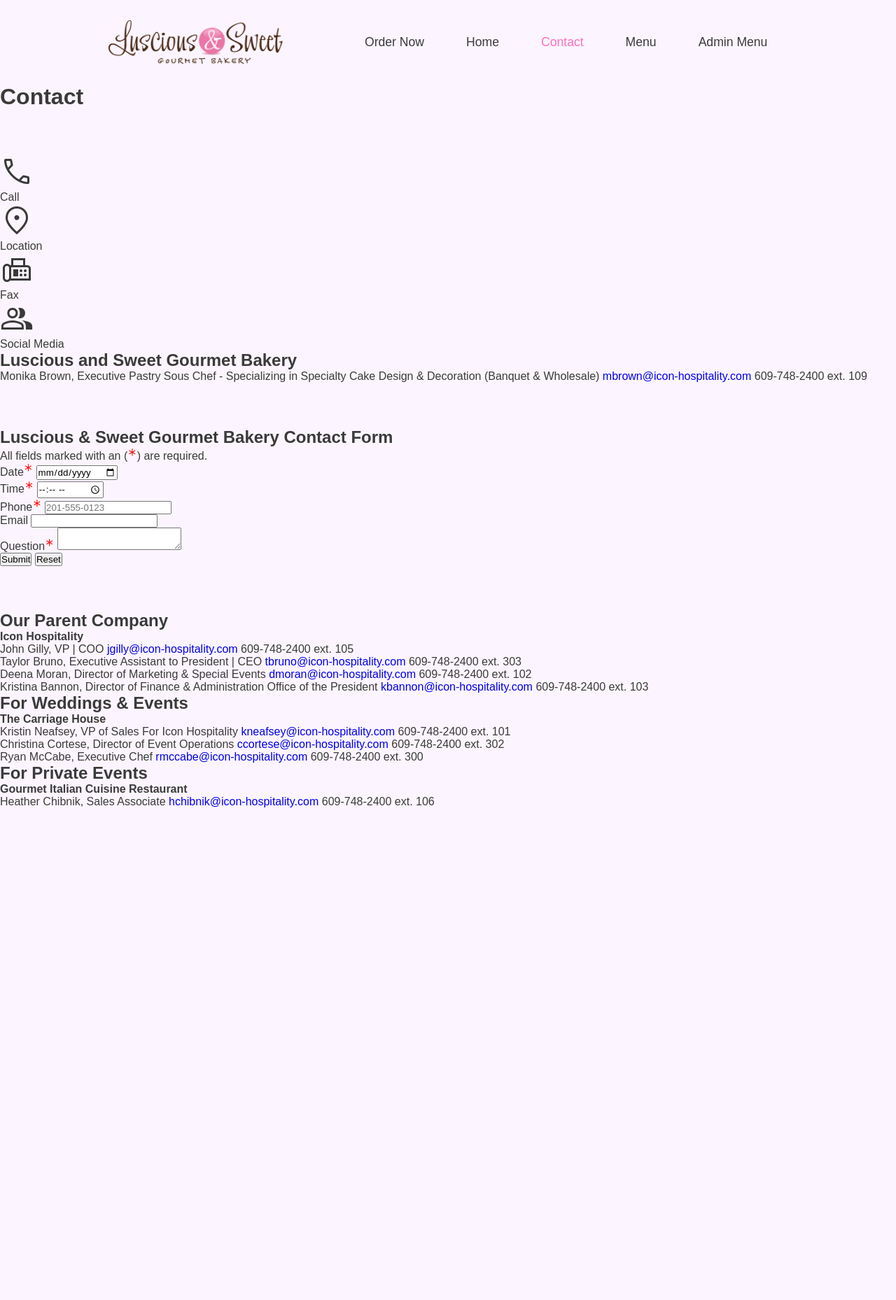
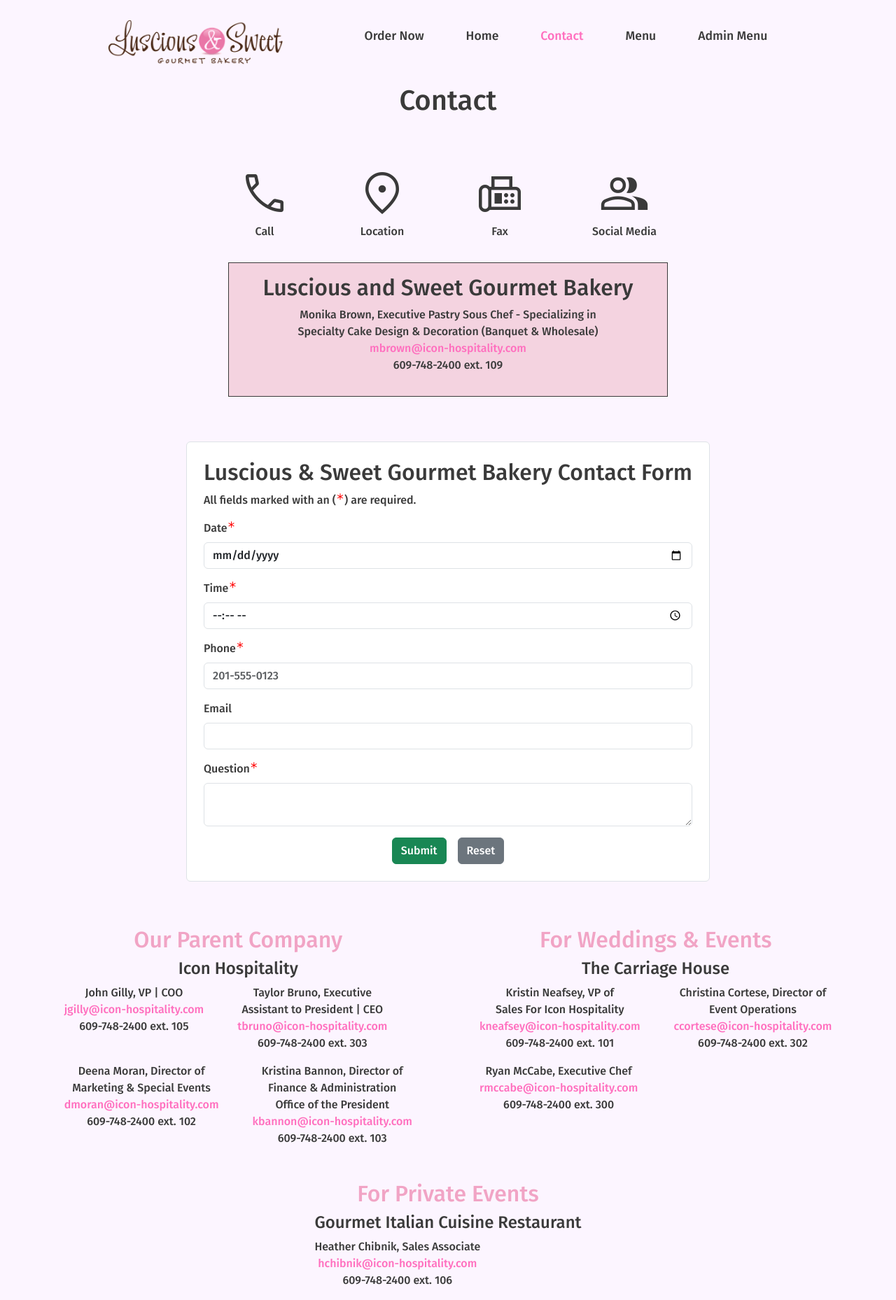
Before and after one commit to Veloric/2023FASE, a Flask app: page /contact in a window 1280 px wide. Shown: the whole page at 70% size. Before the commit the page ends 1154 px from the top, so only its background shows below. Run offline with Flask 3, Linux system fonts and the light colour scheme.

Commit message:
Updated CSS in contact.html and other CSS formats in html files

```diff
--- a/static/loginstyle.css
+++ b/static/loginstyle.css
@@ -1,3 +1,5 @@
+@import url('https://fonts.googleapis.com/css2?family=Fira+Sans:wght@500;700&display=swap');
+
 *{
   margin: 0;
   padding: 0;
--- a/static/script.js
+++ /dev/null
@@ -1 +0,0 @@
-console.log("Test"); // For testing purposes only
--- a/static/slideshow.css
+++ b/static/slideshow.css
@@ -1,3 +1,5 @@
+@import url('https://fonts.googleapis.com/css2?family=Fira+Sans:wght@500;700&display=swap');
+
 * {box-sizing:border-box}
 
 /* Slideshow container */
--- a/static/style.css
+++ b/static/style.css
@@ -1,9 +1,11 @@
+@import url('https://fonts.googleapis.com/css2?family=Fira+Sans:wght@500;700&display=swap');
+
 *{
     margin: 0;
     padding: 0;
     box-sizing: border-box;
     font-family: 'Fira Sans', sans-serif;
-    text-decoration: none;
+    text-decoration: none !important;
     list-style: none;
 }
 :root{
@@ -82,17 +84,84 @@ header{
     cursor: pointer;
     z-index: 1001;
 }
+
 /* CSS for contact.html */
-.contact-container {
+.contact-container, .contact-container-row, .contact-i {
     display: flex;
     flex-direction: column;
+    align-items: center;
+}
+
+.contact-container, .contact-bottom {
     gap: 4rem;
 }
+
+.contact-top-row-one {
+    display: flex;
+    gap: 6rem;
+    padding-bottom: 2rem;
+}
+
+.contact-top-row-two {
+    background-color: #f4d3e0;
+    display: flex;
+    flex-direction: column;
+    padding: 1rem 3rem;
+    border: var(--text-color) 1px solid;
+}
+
+.contact-middle {
+    width: 47rem;
+}
+
+.contact-form {
+    background-color: #fff;
+    padding: 1.5rem;
+    border-radius: 0.375rem;
+    border: #dee2e6 1px solid;
+}
+
+.contact-bottom {
+    display: flex;
+    flex-direction: column;
+    gap: 2rem;
+}
+
+.contact-bottom-row {
+    display: flex;
+    justify-content: center;
+    gap: 6rem;
+}
+
+.contact-details-row {
+    display: flex;
+    gap: 3rem;
+}
+
+.contact-form-buttons {
+    display: flex;
+    justify-content: center;
+    gap: 1rem;
+}
+
+.contact-text-centered {
+    text-align: center;
+}
+
+#contact-icons {
+    font-size: 4.5rem;
+}
+
+.mail-to-links {
+    color: var(--main-color)
+}
+
+.contact-headings {
+    color: #f1a4c5;
+}
+
 .red-asterisk {
     color: red;
-}
-#contact-icons {
-    font-size: 3rem;
 }
 
 /*---------------------------------- CSS for order.html -------------------------------------*/
--- a/templates/addMenu.html
+++ b/templates/addMenu.html
@@ -5,15 +5,12 @@
         <meta charset="utf-8">
         <meta name="viewport" content="width=device-width, initial-scale=1">
         <title>Luscious and Sweet Gourmet Bakery Menu</title>
+        <link href="https://cdn.jsdelivr.net/npm/bootstrap@5.3.2/dist/css/bootstrap.min.css" rel="stylesheet" integrity="sha384-T3c6CoIi6uLrA9TneNEoa7RxnatzjcDSCmG1MXxSR1GAsXEV/Dwwykc2MPK8M2HN" crossorigin="anonymous">
         <link rel="stylesheet" href="{{ url_for('static', filename='style.css') }}">
         <link rel="stylesheet" href="https://cdn.jsdelivr.net/npm/remixicon@3.5.0/fonts/remixicon.css">
         <link rel="stylesheet" href="https://fonts.googleapis.com/css2?family=Material+Symbols+Outlined:opsz,wght,FILL,GRAD@20..48,100..700,0..1,-50..200">
-
         <script src="{{ url_for('static', filename='activetab.js') }}" defer></script>
         <script src="{{ url_for('static', filename='adminMenu.js') }}" defer></script>
-
-        <link href="https://cdn.jsdelivr.net/npm/bootstrap@5.3.2/dist/css/bootstrap.min.css" rel="stylesheet" integrity="sha384-T3c6CoIi6uLrA9TneNEoa7RxnatzjcDSCmG1MXxSR1GAsXEV/Dwwykc2MPK8M2HN" crossorigin="anonymous">
-
     </head>
     <body>
         {{ navbar() }}
--- a/templates/contact.html
+++ b/templates/contact.html
@@ -5,6 +5,7 @@
         <meta charset="utf-8">
         <meta name="viewport" content="width=device-width, initial-scale=1">
         <title>Luscious and Sweet Gourmet Bakery Contact Form</title>
+        <link href="https://cdn.jsdelivr.net/npm/bootstrap@5.3.2/dist/css/bootstrap.min.css" rel="stylesheet" integrity="sha384-T3c6CoIi6uLrA9TneNEoa7RxnatzjcDSCmG1MXxSR1GAsXEV/Dwwykc2MPK8M2HN" crossorigin="anonymous">
         <link rel="stylesheet" href="{{ url_for('static', filename='style.css') }}">
         <link rel="stylesheet" href="https://cdn.jsdelivr.net/npm/remixicon@3.5.0/fonts/remixicon.css">
         <link rel="stylesheet" href="https://fonts.googleapis.com/css2?family=Material+Symbols+Outlined:opsz,wght,FILL,GRAD@20..48,100..700,0..1,-50..200">
@@ -18,86 +19,105 @@
         <div class="contact-container">
             <h1>Contact</h1>
 
-            <div class="contact-top">
+            <!-- Top -->
+            <div class="contact-container-row">
                 <div class="contact-top-row-one">
-                    <div>
+                    <div class="contact-i">
                         <div><span id="contact-icons" class="material-symbols-outlined">call</span></div>
                         <div>Call</div>
                     </div>
-                    <div>
+                    <div class="contact-i">
                         <div><span id="contact-icons" class="material-symbols-outlined">location_on</span></div>
                         <div>Location</div>
                     </div>
-                    <div>
+                    <div class="contact-i">
                         <div><span id="contact-icons" class="material-symbols-outlined">fax</span></div>
                         <div>Fax</div>
                     </div>
-                    <div>
+                    <div class="contact-i">
                         <div><span id="contact-icons" class="material-symbols-outlined">group</span></div>
                         <div>Social Media</div>
                     </div>
                 </div>
-                <div class="contact-top-row-two">
+                <div class="contact-top-row-two contact-text-centered">
                     <h2>Luscious and Sweet Gourmet Bakery</h2>
-                    <p>Monika Brown, Executive Pastry Sous Chef - Specializing in Specialty Cake Design & Decoration (Banquet & Wholesale) <a href="mailto:mbrown@icon-hospitality.com">mbrown@icon-hospitality.com</a> 609-748-2400 ext. 109</p>
+                    <p>Monika Brown, Executive Pastry Sous Chef - Specializing in<br>Specialty Cake Design & Decoration (Banquet & Wholesale)<br><a href="mailto:mbrown@icon-hospitality.com" class="mail-to-links">mbrown@icon-hospitality.com</a><br>609-748-2400 ext. 109</p>
                 </div>
             </div>
 
-            <div class="contact-middle">
-                <form action="{{ url_for('contact') }}" method="POST" autocomplete="off" id="contactForm">
+            <!-- Middle -->
+            <div class="contact-container-row contact-middle">
+                <form action="{{ url_for('contact') }}" method="POST" autocomplete="off" id="contactForm" class="contact-form">
                     <h2>Luscious & Sweet Gourmet Bakery Contact Form</h2>
                     <p>All fields marked with an (<sup><i class="ri-asterisk red-asterisk"></i></sup>) are required.</p>
 
-                    <div class="contact-form-row">
-                        <label for="date">Date<sup><i class="ri-asterisk red-asterisk"></i></sup></label>
-                        <input type="date" id="date" name="date" required>
+                    <div class="contact-form-row mb-3">
+                        <label for="date" class="form-label">Date<sup><i class="ri-asterisk red-asterisk"></i></sup></label>
+                        <input type="date" id="date" class="form-control" name="date" required>
                     </div>
 
-                    <div class="contact-form-row">
-                        <label for="time">Time<sup><i class="ri-asterisk red-asterisk"></i></sup></label>
-                        <input type="time" id="time" name="time" required>
+                    <div class="contact-form-row mb-3">
+                        <label for="time" class="form-label">Time<sup><i class="ri-asterisk red-asterisk"></i></sup></label>
+                        <input type="time" id="time" class="form-control" name="time" required>
                     </div>
-                    <div class="contact-form-row">
-                        <label for="phone">Phone<sup><i class="ri-asterisk red-asterisk"></i></sup></label>
-                        <input type="tel" id="phone" name="phone" pattern="[0-9]{3}-[0-9]{3}-[0-9]{4}" placeholder="201-555-0123" required> <!-- Pattern doesn't validate international phone numbers -->
+                    <div class="contact-form-row mb-3">
+                        <label for="phone" class="form-label">Phone<sup><i class="ri-asterisk red-asterisk"></i></sup></label>
+                        <input type="tel" id="phone" class="form-control" name="phone" pattern="[0-9]{3}-[0-9]{3}-[0-9]{4}" placeholder="201-555-0123" required> <!-- Pattern doesn't validate international phone numbers -->
                     </div>
 
-                    <div class="contact-form-row">
-                        <label for="email">Email</label>
-                        <input type="email" id="email" name="email">
+                    <div class="contact-form-row mb-3">
+                        <label for="email" class="form-label">Email</label>
+                        <input type="email" id="email" class="form-control" name="email">
                     </div>
-                    <div class="contact-form-row">
-                        <label for="question">Question<sup><i class="ri-asterisk red-asterisk"></i></sup></label>
-                        <textarea id="question" name="question" minlength="5" maxlength="200" required></textarea>
+                    <div class="contact-form-row mb-3">
+                        <label for="question" class="form-label">Question<sup><i class="ri-asterisk red-asterisk"></i></sup></label>
+                        <textarea id="question" name="question" minlength="5" maxlength="200" class="form-control" required></textarea>
                     </div>
 
                     <p>{{msg}}</p>
 
                     <div class="contact-form-buttons">
-                        <button type="submit" value="submitContact">Submit</button>
-                        <button type="reset" id="resetBtn">Reset</button>
+                        <button type="submit" class="btn btn-success" value="submitContact">Submit</button>
+                        <button type="reset" id="resetBtn" class="btn btn-secondary">Reset</button>
                     </div>
                 </form>
             </div>
 
+            <!-- Bottom -->
             <div class="contact-bottom">
-                <div>
-                    <h2>Our Parent Company</h2>
-                    <h4>Icon Hospitality</h4>
-                    <p>John Gilly, VP | COO <a href="mailto:jgilly@icon-hospitality.com">jgilly@icon-hospitality.com</a> 609-748-2400 ext. 105</p>
-                    <p>Taylor Bruno, Executive Assistant to President | CEO <a href="mailto:tbruno@icon-hospitality.com">tbruno@icon-hospitality.com</a> 609-748-2400 ext. 303</p>
-                    <p>Deena Moran, Director of Marketing & Special Events <a href="mailto:dmoran@icon-hospitality.com">dmoran@icon-hospitality.com</a> 609-748-2400 ext. 102</p>
-                    <p>Kristina Bannon, Director of Finance & Administration Office of the President <a href="mailto:kbannon@icon-hospitality.com">kbannon@icon-hospitality.com</a> 609-748-2400 ext. 103</p>
+                <div class="contact-bottom-row">
+                    <div class="contact-text-centered">
+                        <h2 class="contact-headings">Our Parent Company</h2>
+                        <h4>Icon Hospitality</h4>
+                        <div class="contact-details-row">
+                            <p>John Gilly, VP | COO<br><a href="mailto:jgilly@icon-hospitality.com" class="mail-to-links">jgilly@icon-hospitality.com</a><br>609-748-2400 ext. 105</p>
+                            <p>Taylor Bruno, Executive<br>Assistant to President | CEO<br><a href="mailto:tbruno@icon-hospitality.com" class="mail-to-links">tbruno@icon-hospitality.com</a><br>609-748-2400 ext. 303</p>
+                        </div>
+                        <div class="contact-details-row">
+                            <p>Deena Moran, Director of<br>Marketing & Special Events<br><a href="mailto:dmoran@icon-hospitality.com" class="mail-to-links">dmoran@icon-hospitality.com</a><br>609-748-2400 ext. 102</p>
+                            <p>Kristina Bannon, Director of<br>Finance & Administration<br>Office of the President<br><a href="mailto:kbannon@icon-hospitality.com" class="mail-to-links">kbannon@icon-hospitality.com</a><br>609-748-2400 ext. 103</p>
+                        </div>
+                    </div>
+                    <div class="contact-text-centered">
+                        <h2 class="contact-headings">For Weddings & Events</h2>
+                        <h4>The Carriage House</h4>
+                        <div class="contact-details-row">
+                            <p>Kristin Neafsey, VP of<br>Sales For Icon Hospitality<br><a href="mailto:kneafsey@icon-hospitality.com" class="mail-to-links">kneafsey@icon-hospitality.com</a><br>609-748-2400 ext. 101</p>
+                            <p>Christina Cortese, Director of<br>Event Operations<br><a href="mailto:ccortese@icon-hospitality.com" class="mail-to-links">ccortese@icon-hospitality.com</a><br>609-748-2400 ext. 302</p>
+                        </div>
+                        <div class="contact-details-row">
+                            <p>Ryan McCabe, Executive Chef<br><a href="mailto:rmccabe@icon-hospitality.com" class="mail-to-links">rmccabe@icon-hospitality.com</a><br>609-748-2400 ext. 300</p>
+                        </div>
+                    </div>
                 </div>
-                <div>
-                    <h2>For Weddings & Events</h2>
-                    <h4>The Carriage House</h4>
-                    <p>Kristin Neafsey, VP of Sales For Icon Hospitality <a href="mailto:kneafsey@icon-hospitality.com">kneafsey@icon-hospitality.com</a> 609-748-2400 ext. 101</p>
-                    <p>Christina Cortese, Director of Event Operations <a href="mailto:ccortese@icon-hospitality.com">ccortese@icon-hospitality.com</a> 609-748-2400 ext. 302</p>
-                    <p>Ryan McCabe, Executive Chef <a href="mailto:rmccabe@icon-hospitality.com">rmccabe@icon-hospitality.com</a> 609-748-2400 ext. 300</p>
-                    <h2>For Private Events</h2>
-                    <h4>Gourmet Italian Cuisine Restaurant</h4>
-                    <p>Heather Chibnik, Sales Associate <a href="mailto:hchibnik@icon-hospitality.com">hchibnik@icon-hospitality.com</a> 609-748-2400 ext. 106</p>
+                <div class="contact-bottom-row">
+                    <div class="contact-text-centered">
+                        <h2 class="contact-headings">For Private Events</h2>
+                        <h4>Gourmet Italian Cuisine Restaurant</h4>
+                        <div class="contact-details-row">
+                            <p>Heather Chibnik, Sales Associate<br><a href="mailto:hchibnik@icon-hospitality.com" class="mail-to-links">hchibnik@icon-hospitality.com</a><br>609-748-2400 ext. 106</p>
+                        </div>
+                    </div>
                 </div>
             </div>
 
--- a/templates/deleteMenu.html
+++ b/templates/deleteMenu.html
@@ -5,15 +5,12 @@
         <meta charset="utf-8">
         <meta name="viewport" content="width=device-width, initial-scale=1">
         <title>Luscious and Sweet Gourmet Bakery Menu</title>
+        <link href="https://cdn.jsdelivr.net/npm/bootstrap@5.3.2/dist/css/bootstrap.min.css" rel="stylesheet" integrity="sha384-T3c6CoIi6uLrA9TneNEoa7RxnatzjcDSCmG1MXxSR1GAsXEV/Dwwykc2MPK8M2HN" crossorigin="anonymous">
         <link rel="stylesheet" href="{{ url_for('static', filename='style.css') }}">
         <link rel="stylesheet" href="https://cdn.jsdelivr.net/npm/remixicon@3.5.0/fonts/remixicon.css">
         <link rel="stylesheet" href="https://fonts.googleapis.com/css2?family=Material+Symbols+Outlined:opsz,wght,FILL,GRAD@20..48,100..700,0..1,-50..200">
-
         <script src="{{ url_for('static', filename='activetab.js') }}" defer></script>
         <script src="{{ url_for('static', filename='adminMenu.js') }}" defer></script>
-
-        <link href="https://cdn.jsdelivr.net/npm/bootstrap@5.3.2/dist/css/bootstrap.min.css" rel="stylesheet" integrity="sha384-T3c6CoIi6uLrA9TneNEoa7RxnatzjcDSCmG1MXxSR1GAsXEV/Dwwykc2MPK8M2HN" crossorigin="anonymous">
-
     </head>
     <body>
         {{ navbar() }}
--- a/templates/editMenu.html
+++ b/templates/editMenu.html
@@ -5,15 +5,12 @@
         <meta charset="utf-8">
         <meta name="viewport" content="width=device-width, initial-scale=1">
         <title>Luscious and Sweet Gourmet Bakery Menu</title>
+        <link href="https://cdn.jsdelivr.net/npm/bootstrap@5.3.2/dist/css/bootstrap.min.css" rel="stylesheet" integrity="sha384-T3c6CoIi6uLrA9TneNEoa7RxnatzjcDSCmG1MXxSR1GAsXEV/Dwwykc2MPK8M2HN" crossorigin="anonymous">
         <link rel="stylesheet" href="{{ url_for('static', filename='style.css') }}">
         <link rel="stylesheet" href="https://cdn.jsdelivr.net/npm/remixicon@3.5.0/fonts/remixicon.css">
         <link rel="stylesheet" href="https://fonts.googleapis.com/css2?family=Material+Symbols+Outlined:opsz,wght,FILL,GRAD@20..48,100..700,0..1,-50..200">
-
         <script src="{{ url_for('static', filename='activetab.js') }}" defer></script>
         <script src="{{ url_for('static', filename='adminMenu.js') }}" defer></script>
-
-        <link href="https://cdn.jsdelivr.net/npm/bootstrap@5.3.2/dist/css/bootstrap.min.css" rel="stylesheet" integrity="sha384-T3c6CoIi6uLrA9TneNEoa7RxnatzjcDSCmG1MXxSR1GAsXEV/Dwwykc2MPK8M2HN" crossorigin="anonymous">
-
     </head>
     <body>
         {{ navbar() }}
--- a/templates/gallery.html
+++ b/templates/gallery.html
@@ -2,6 +2,7 @@
 <html lang="en">
     <head>
         <!--CSS and JavaScript for slideshow-->
+        <link rel="stylesheet" href="{{ url_for('static', filename='style.css') }}">
         <link rel="stylesheet" href="{{ url_for('static', filename='slideshow.css') }}">
         <script src="{{ url_for('static', filename='gallery.js') }}" defer></script>
     </head>
--- a/templates/index.html
+++ b/templates/index.html
@@ -9,11 +9,7 @@
         <!-- Laiba's sources for free icons and fonts: RemixIcons, BoxIcons, and GoogleFonts -->
         <link rel="stylesheet" href="https://cdn.jsdelivr.net/npm/remixicon@3.5.0/fonts/remixicon.css">
         <link rel="stylesheet" href="https://unpkg.com/boxicons@latest/css/boxicons.min.css">
-        <link rel="preconnect" href="https://fonts.googleapis.com">
-        <link rel="preconnect" href="https://fonts.gstatic.com" crossorigin>
-        <link rel="stylesheet" href="https://fonts.googleapis.com/css2?family=Fira+Sans:wght@500&display=swap">
         <!-- JavaScript executes after HTML loads -->
-        <script src="{{ url_for('static', filename='script.js') }}" defer></script>
         <script src="{{ url_for('static', filename='activetab.js') }}" defer></script>
     </head>
     <body>
--- a/templates/menu.html
+++ b/templates/menu.html
@@ -5,17 +5,13 @@
         <meta charset="utf-8">
         <meta name="viewport" content="width=device-width, initial-scale=1">
         <title>Luscious and Sweet Gourmet Bakery Menu</title>
+        <link href="https://cdn.jsdelivr.net/npm/bootstrap@5.3.2/dist/css/bootstrap.min.css" rel="stylesheet" integrity="sha384-T3c6CoIi6uLrA9TneNEoa7RxnatzjcDSCmG1MXxSR1GAsXEV/Dwwykc2MPK8M2HN" crossorigin="anonymous">
         <link rel="stylesheet" href="{{ url_for('static', filename='style.css') }}">
         <link rel="stylesheet" href="https://cdn.jsdelivr.net/npm/remixicon@3.5.0/fonts/remixicon.css">
         <link rel="stylesheet" href="https://fonts.googleapis.com/css2?family=Material+Symbols+Outlined:opsz,wght,FILL,GRAD@20..48,100..700,0..1,-50..200">
-
         <link rel="stylesheet" href="{{ url_for('static', filename='menuStyle.css') }}">
-
         <script src="{{ url_for('static', filename='activetab.js') }}" defer></script>
         <script src="{{ url_for('static', filename='menu.js') }}" defer></script>
-
-        <link href="https://cdn.jsdelivr.net/npm/bootstrap@5.3.2/dist/css/bootstrap.min.css" rel="stylesheet" integrity="sha384-T3c6CoIi6uLrA9TneNEoa7RxnatzjcDSCmG1MXxSR1GAsXEV/Dwwykc2MPK8M2HN" crossorigin="anonymous">
-
     </head>
     <body>
         {{ navbar() }}
```
